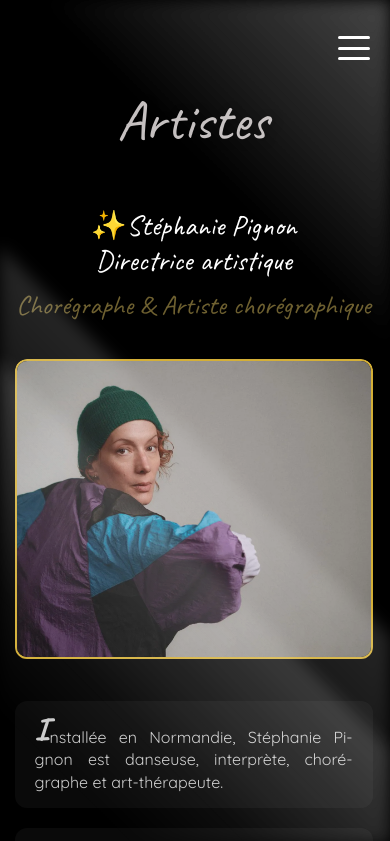
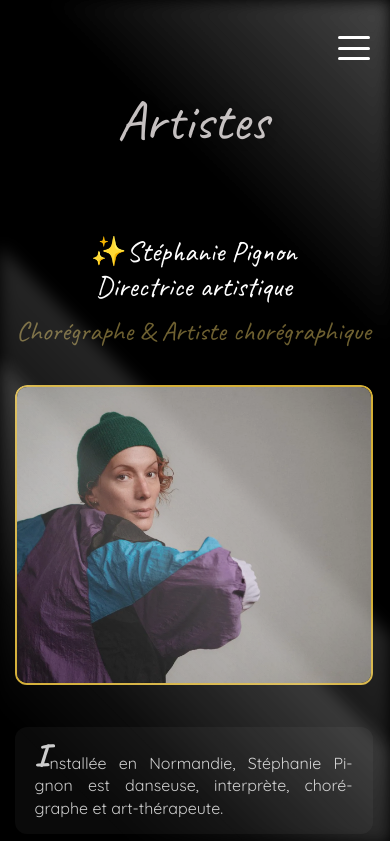
Before and after one commit to NelsonAxolotl/association-osaer, a React (Vite) app: page /artistes in a window 390 px wide. Shown: the top 841 px of the page. Built offline with nearby package versions, Linux system fonts and the light colour scheme.

Commit message:
bio padding

```diff
--- a/src/Components/VideoLoop.css
+++ b/src/Components/VideoLoop.css
@@ -275,6 +275,7 @@
     transform 0.4s ease,
     border-color 0.4s ease;
   z-index: 1;
+  border-radius: 3px;
 }
 
 .card h2 {
@@ -301,7 +302,6 @@
 .artists-card {
   position: relative;
   overflow: hidden;
-  border-radius: 2px;
 }
 
 .artists-card:hover .artists-img {
@@ -386,7 +386,6 @@
   transition:
     transform 0.6s ease,
     opacity 0.4s ease;
-  border-radius: 2px;
 }
 
 .compagnie-card:hover .compagnie-media {
--- a/src/Pages/AuFilDuTemps.jsx
+++ b/src/Pages/AuFilDuTemps.jsx
@@ -49,7 +49,7 @@ const AuFilDuTemps = forwardRef(function AuFilDuTemps(props, ref) {
               muted
               autoPlay
               preload="auto"
-              poster="/Pics/poster.webp"
+              poster="/Pics/assowall.webp"
               controlsList="nodownload"
             >
               <source src="/Videos/ephe2.mp4" type="video/mp4" />
--- a/src/Pages/Bio.css
+++ b/src/Pages/Bio.css
@@ -629,7 +629,7 @@ h2 {
 @media (max-width: 500px) {
   .bio {
     left: 0.7%;
-    padding: 0 0 12rem;
+    padding: 1rem 0 12rem;
   }
 
   .bio-title {
@@ -678,10 +678,6 @@ h2 {
     margin-top: 50px;
   }
 
-  .bio-rectangle {
-    margin-top: -20px;
-  }
-
   .bio-bg::before {
     display: block;
     z-index: 0;
```
Also changed, not shown: public/Pics/poster.webp (deleted).
